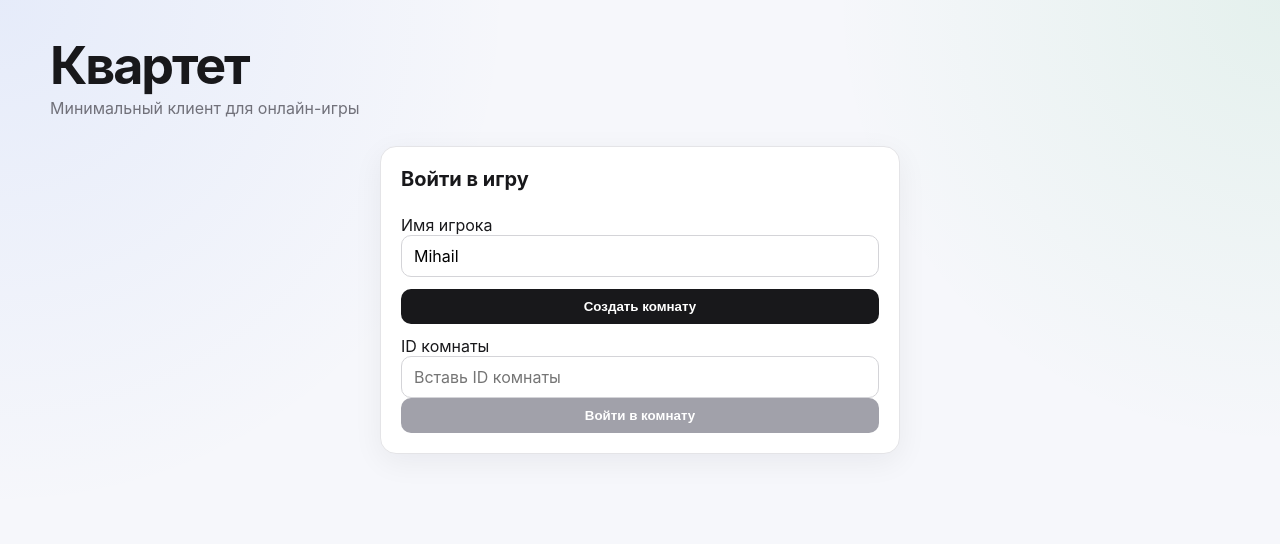
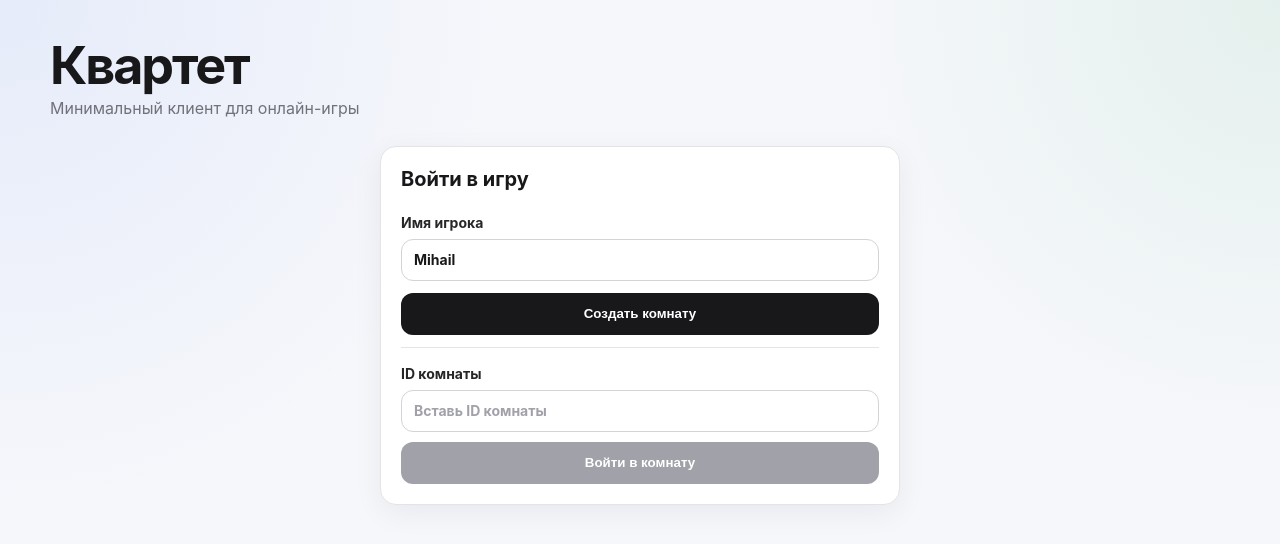
Before and after one commit to MihailPy/quartet-game, a React (Vite) app in the folder web/: page / in a window 1280 px wide. Shown: the top 544 px of the page. Built offline with nearby package versions, Linux system fonts and the light colour scheme; no server answers.

Commit message:
Improve entry panel styles

```diff
--- a/web/src/App.css
+++ b/web/src/App.css
@@ -53,6 +53,39 @@ body {
   justify-content: center;
 }
 
+.entry-panel {
+  gap: 18px;
+  padding: 24px;
+}
+
+.entry-panel h2 {
+  margin-bottom: 2px;
+}
+
+.form-field {
+  display: grid;
+  gap: 7px;
+  font-size: 14px;
+  font-weight: 650;
+  color: #27272a;
+}
+
+.form-field span {
+  line-height: 1.2;
+}
+
+.entry-actions {
+  display: grid;
+  gap: 10px;
+}
+
+.join-existing-room {
+  display: grid;
+  gap: 10px;
+  padding-top: 18px;
+  border-top: 1px solid #e4e4e7;
+}
+
 .panel {
   display: grid;
   gap: 12px;
@@ -81,17 +114,26 @@ body {
 
 .button {
   width: 100%;
+  min-height: 42px;
   padding: 10px 14px;
   border: 0;
-  border-radius: 10px;
+  border-radius: 12px;
   background: #18181b;
   color: white;
-  font-weight: 600;
+  font-weight: 700;
   cursor: pointer;
+  transition:
+    transform 0.12s ease,
+    background 0.15s ease,
+    box-shadow 0.15s ease;
 }
 
 .button:hover {
   background: #3f3f46;
+}
+
+.button:active {
+  transform: translateY(1px);
 }
 
 .room-info {
@@ -134,10 +176,27 @@ code {
 
 .input {
   width: 100%;
+  min-height: 42px;
   padding: 10px 12px;
   border: 1px solid #d4d4d8;
-  border-radius: 10px;
+  border-radius: 12px;
+  background: #ffffff;
+  color: #18181b;
   font: inherit;
+  outline: none;
+  transition:
+    border-color 0.15s ease,
+    box-shadow 0.15s ease,
+    background 0.15s ease;
+}
+
+.input:focus {
+  border-color: #2563eb;
+  box-shadow: 0 0 0 4px rgba(37, 99, 235, 0.12);
+}
+
+.input::placeholder {
+  color: #a1a1aa;
 }
 
 .players-list {
@@ -161,6 +220,8 @@ code {
 .button:disabled {
   cursor: not-allowed;
   background: #a1a1aa;
+  box-shadow: none;
+  transform: none;
 }
 
 .start-button {
```
